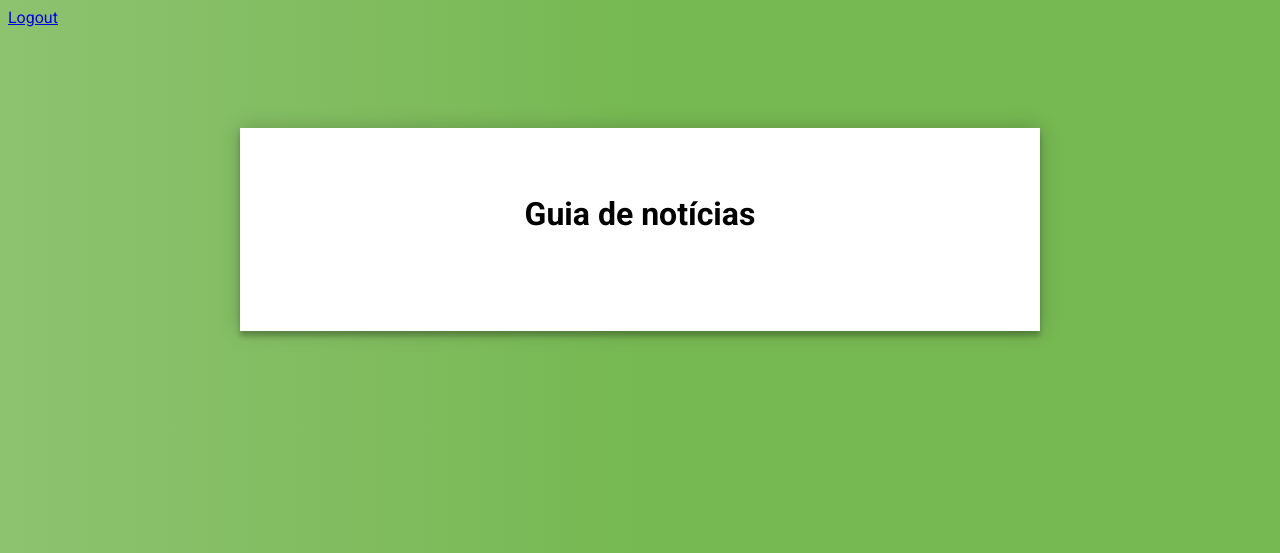
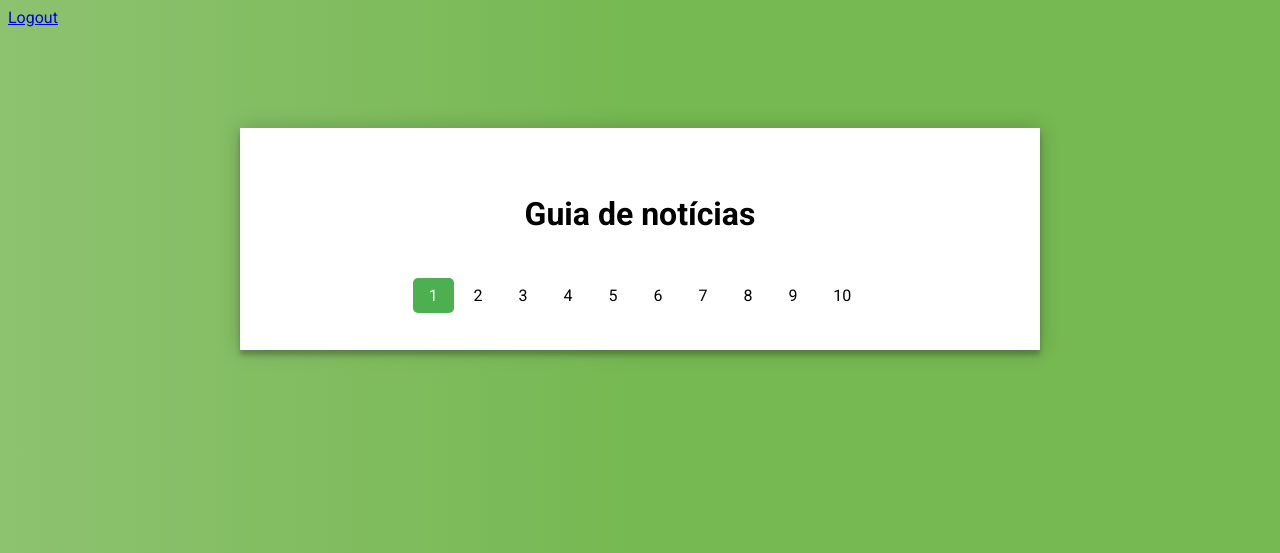
Before and after one commit to Williamcs1400/ProjetoPAA, a Flask app: page /news in a window 1280 px wide. Shown: the top 553 px of the page. Run offline with Flask 2, Linux system fonts and the light colour scheme; the visitor is signed in with stand-in values (Sample User, id 1); data that the repository does not hold is empty; some libraries are stand-ins or nearby versions.

Commit message:
adding paggination

```diff
--- a/paa/main.py
+++ b/paa/main.py
@@ -5,23 +5,29 @@ from services import read_xml
 import threading
 from services import security
 
-INTERVAL = 120                        # tempo de intervalo entre as chamadas leituras do feed
+# tempo de intervalo entre as chamadas leituras do feed
+INTERVAL = 120
 
 app = Flask(__name__)
 app.config['SECRET_KEY'] = 'super-secret'
 db_connection = None
 
 # operacoes iniciais do app
+
+
 def init_app():
     print('Iniciando aplicação...')
     db.create_tables()
     threading.Timer(INTERVAL, read_xml.read_news).start()
 
 # pagina raiz
+
+
 @app.route('/')
 def main():
     session['user_id'] = 0
     return render_template('login.html')
+
 
 @app.route('/click_news', methods=['POST'])
 def click_news():
@@ -30,9 +36,10 @@ def click_news():
     db.insert_preference(session['user_id'], title)
     return render_template('news.html', data=db.get_news_paginated())
 
+
 @app.route('/register', methods=['POST'])
 def register():
-    name =  request.form['name_register']
+    name = request.form['name_register']
     username = request.form['username_register']
     password = request.form['password_register']
 
@@ -50,6 +57,7 @@ def register():
 
     return render_template('login.html')
 
+
 @app.route('/login', methods=['POST'])
 def login():
     # fazer login
@@ -63,7 +71,7 @@ def login():
 
     password = security.hash_sha256(password)
 
-    result = db.compare_user(username,password)
+    result = db.compare_user(username, password)
 
     if result[0] == True:
         session['user_id'] = result[1]
@@ -73,27 +81,33 @@ def login():
         flash("Usuario ou senha incorretos")
         return render_template('login.html')
 
+
 @app.route('/news')
 def news():
     if session['user_id'] == 0:
         return redirect("/")
     else:
-        return render_template('news.html', data=db.get_news_paginated())
+        page = request.args.get('page', 1, type=int)
+        return render_template('news.html', data=db.get_news_paginated(page), page=page)
+
 
 @app.route('/logout')
 def logout():
     session['user_id'] = 0
     return redirect("/")
 
+
 @app.route("/to_register")
 def to_register():
     return render_template('register.html')
+
 
 @app.route("/to_login")
 def to_login():
     return render_template('login.html')
 
+
 if __name__ == '__main__':
     init_app()
 
-app.run(debug=True) # tirar o debug=True quando for apresentar
+app.run(debug=True)  # tirar o debug=True quando for apresentar
--- a/paa/static/news.css
+++ b/paa/static/news.css
@@ -8,7 +8,7 @@
 .form {
   position: relative;
   z-index: 1;
-  background: #FFFFFF;
+  background: #ffffff;
   max-width: 800px;
   margin: 0 auto 100px;
   padding: 45px;
@@ -19,7 +19,7 @@
   justify-content: center;
 }
 .form input {
-  font-family: "Roboto", sans-serif;
+  font-family: 'Roboto', sans-serif;
   outline: 0;
   background: #f2f2f2;
   width: 100%;
@@ -30,21 +30,23 @@
   font-size: 14px;
 }
 .form button {
-  font-family: "Roboto", sans-serif;
+  font-family: 'Roboto', sans-serif;
   text-transform: uppercase;
   outline: 0;
-  background: #4CAF50;
+  background: #4caf50;
   width: 100%;
   border: 0;
   padding: 15px;
-  color: #FFFFFF;
+  color: #ffffff;
   font-size: 14px;
   -webkit-transition: all 0.3 ease;
   transition: all 0.3 ease;
   cursor: pointer;
 }
-.form button:hover,.form button:active,.form button:focus {
-  background: #43A047;
+.form button:hover,
+.form button:active,
+.form button:focus {
+  background: #43a047;
 }
 .form .message {
   margin: 15px 0 0;
@@ -52,7 +54,7 @@
   font-size: 12px;
 }
 .form .message a {
-  color: #4CAF50;
+  color: #4caf50;
   text-decoration: none;
 }
 .form .register-form {
@@ -64,8 +66,9 @@
   max-width: 300px;
   margin: 0 auto;
 }
-.container:before, .container:after {
-  content: "";
+.container:before,
+.container:after {
+  content: '';
   display: block;
   clear: both;
 }
@@ -89,17 +92,21 @@
   text-decoration: none;
 }
 .container .info span .fa {
-  color: #EF3B3A;
+  color: #ef3b3a;
 }
 body {
   background: #76b852; /* fallback for old browsers */
-  background: rgb(141,194,111);
-  background: linear-gradient(90deg, rgba(141,194,111,1) 0%, rgba(118,184,82,1) 50%);
-  font-family: "Roboto", sans-serif;
+  background: rgb(141, 194, 111);
+  background: linear-gradient(
+    90deg,
+    rgba(141, 194, 111, 1) 0%,
+    rgba(118, 184, 82, 1) 50%
+  );
+  font-family: 'Roboto', sans-serif;
   -webkit-font-smoothing: antialiased;
   -moz-osx-font-smoothing: grayscale;
 }
-.title_news{
+.title_news {
   font-size: 1.3rem;
   color: rgb(92, 92, 206);
   text-align: center;
@@ -118,5 +125,18 @@ body {
 
 .link {
   text-decoration: none;
-  cursor:default;
+  cursor: default;
 }
+
+.pagination a {
+  color: black;
+  float: center;
+  padding: 8px 16px;
+  text-decoration: none;
+}
+
+.pagination a.active {
+  background-color: #4caf50;
+  color: white;
+  border-radius: 5px;
+}
--- a/paa/templates/news.html
+++ b/paa/templates/news.html
@@ -24,6 +24,15 @@
             </a>
             {% endfor %}
             </ul>
+            <div class="pagination">
+                {% for page_num in range(1, 11) %}
+                {% if page_num == page %}
+                <a href="{{url_for('news', page=page_num)}}" class="active">{{page_num}}</a>
+                {% else %}
+                <a href="{{url_for('news', page=page_num)}}">{{page_num}}</a>
+                {% endif %}
+                {% endfor %}
+            </div>
             <script>
                 function click_new(message) {
                     $.ajax({
```
Also changed, not shown: paa/database/database_operations.py (+49 -24 lines), 1 other file.
